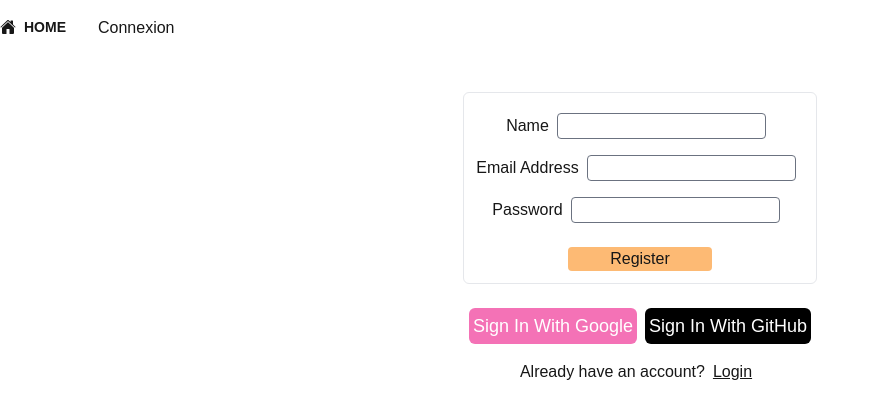
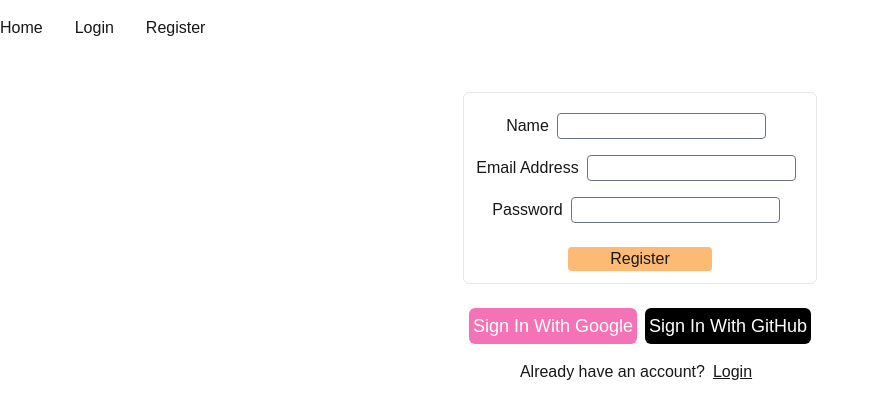
Before and after one commit to Flibouche/next-postgres, a Next.js app: page /register in a window 1280 px wide. Shown: the top 418 px of the page, without its empty margins (0-880 px from the left). Built offline with nearby package versions, Linux system fonts and the light colour scheme; no server answers.

Commit message:
📦 NEW: Refactor authentication components; replace Login and Logout components; implement new LoginForm and SocialLogins components; create RegisterPage and DashboardPage.

```diff
--- a/app/(auth)/login/page.tsx
+++ b/app/(client)/(auth)/login/page.tsx
@@ -1,4 +1,4 @@
-import Login from "@/components/Login";
+import Login from "@/components/LoginForm";
 
 export default function LoginPage() {
     return <Login />
--- a/app/(auth)/register/page.tsx
+++ b/app/(client)/(auth)/register/page.tsx
@@ -1,5 +1,5 @@
 import React from 'react'
-import RegistrationForm from '@/components/RegistrationForm'
+import RegistrationForm from '@/components/auth/RegistrationForm'
 
 import Link from 'next/link'
 
--- a/app/page.tsx
+++ b/app/page.tsx
@@ -1,50 +1,21 @@
-// import prisma from '@/lib/prisma'
-
-import LoginForm from "@/components/Login";
-import Logout from "@/components/Logout";
 import { auth } from "@/lib/auth";
-import Image from "next/image";
-import Link from "next/link";
 
 export default async function Home() {
-    // const users = await prisma.user.findMany();
     const session = await auth();
     return (
         <div className="min-h-screen bg-gray-500 flex flex-col items-center justify-center -mt-16 text-black">
             <div className="flex flex-col justify-center items-center m-4">
-                <h1 className="text-3xl my-3">Hey, time to Sign In</h1>
-                <LoginForm />
-                <p className="my-3">
-                    Don't you have an account?
-                    <Link href="register" className="mx-2 underline">Register</Link>
-                </p>
+                <h1 className="text-3xl my-3">Hey, this is the home page</h1>
             </div>
-            {session?.user?.name && session?.user?.image ? (
-                <>
-                    <h1 className="text-3xl my-2">
-                        Welcome, {session?.user?.name}
-                    </h1>
-                    <Image
-                        src={session?.user?.image}
-                        alt={session?.user?.name}
-                        width={72}
-                        height={72}
-                        className="rounded-full"
-                    />
-                    <Logout />
-                </>
+            {session ? (
+                <h1 className="text-3xl my-2">
+                    Welcome, {session?.user?.name}
+                </h1>
             ) : (
                 <h1 className="text-3xl my-2">
                     Welcome, {session?.user?.email}
                 </h1>
             )}
-            {/* <ol className="list-decimal list-inside font-[family-name:var(--font-geist-sans)]">
-                {users.map((user) => (
-                    <li key={user.id} className="mb-2">
-                        {user.name}
-                    </li>
-                ))}
-            </ol> */}
         </div>
     );
 }
--- a/components/Header.tsx
+++ b/components/Header.tsx
@@ -1,5 +1,3 @@
-"use client";
-
 // Components
 import Nav from "./Nav";
 
@@ -8,7 +6,7 @@ const Header = () => {
     return (
         <header className="w-full bg-primary-50 py-4">
             <div className="container mx-auto flex items-center justify-between">
-                <div className="hidden items-center gap-8 xl:flex">
+                <div className="items-center gap-8 xl:flex">
                     <Nav />
                 </div>
             </div>
--- a/components/Nav.tsx
+++ b/components/Nav.tsx
@@ -1,72 +1,38 @@
-"use client";
+import { auth } from '@/lib/auth';
+import Link from 'next/link';
+import Logout from './auth/Logout';
 
-import { signOut, useSession } from 'next-auth/react';
-import Image from 'next/image';
-// Next
-import Link from 'next/link';
-import { usePathname } from 'next/navigation';
-
-// Icons
-import { IoHome } from 'react-icons/io5';
-// import { PiArticleNyTimesFill } from "react-icons/pi";
-// import SignoutForm from '@/ui/signout-form';
-
-
-const links = [
-    { name: 'Home', path: '/', icon: <IoHome className='size-4' /> },
-];
-
-// const authLinks = [
-//     { name: 'Login', path: '/login', icon: <PiArticleNyTimesFill className='size-4' /> },
-//     { name: 'Register', path: '/register', icon: <PiArticleNyTimesFill className='size-4' /> },
-// ]
-
-const Nav = () => {
-    const pathname: string = usePathname();
-    const { data: session } = useSession();
+export default async function Nav() {
+    const session = await auth();
 
     return (
         <nav className="flex items-center gap-8" aria-label='Desktop navigation'>
-            {/* Links */}
-            {links.map((link, index) => (
-                <Link
-                    href={link.path}
-                    key={index}
-                    className={`${link.path === pathname && "border-b border-primary-800 text-primary hover:text-primary"
-                        } text-sm font-bold uppercase duration-300 ease-in-out hover:text-primary-800 `}
-                >
-                    <div className='inline-flex items-center gap-2'>
-                        {link.icon}
-                        {link.name}
+            <div className='flex items-center gap-8'>
+                {/* Home */}
+                <Link href='/'>
+                    Home
+                </Link>
+
+                {/* Session */}
+                {session ? (
+                    <div className='flex items-center gap-8'>
+                        <Link href='/dashboard'>
+                            {session?.user?.name}
+                        </Link>
+                        <Logout />
                     </div>
-                </Link>
-            ))}
-            {session?.user ? (
-                <>
-                    {session?.user?.image && (
-                        <Image
-                            src={session.user.image}
-                            alt="user avatar"
-                            width={32}
-                            height={32}
-                            className="rounded-full"
-                        />
-                    )}
-                    {session.user.name && (
-                        <span>{session.user.name}</span>
-                    )}
-                    <button onClick={() => signOut()}>
-                        Déconnexion
-                    </button>
-                </>
-            ) : (
-                <Link href="/login">
-                    <button>Connexion</button >
-                </Link >
-            )
-            }
+                ) : (
+                    <div className='flex items-center gap-8'>
+                        <Link href='/login'>
+                            Login
+                        </Link>
+                        <Link href='/register'>
+                            Register
+                        </Link>
+                    </div>
+                )}
+
+            </div>
         </nav >
     );
 };
-
-export default Nav;
--- a/components/Logout.tsx
+++ b/components/auth/Logout.tsx
@@ -3,7 +3,7 @@ import { doLogout } from "@/app/actions/actions"
 const Logout = () => {
     return (
         <form action={doLogout}>
-            <button className="bg-blue-400 my-2 text-white p-1 rounded" type="submit">Logout</button>
+            <button className="bg-blue-400 text-white p-1 rounded" type="submit">Logout</button>
         </form>
     )
 }
--- a/components/RegistrationForm.tsx
+++ b/components/auth/RegistrationForm.tsx
@@ -7,7 +7,7 @@ const RegistrationForm = () => {
 
     const router = useRouter();
 
-    async function handleSubmit(event) {
+    async function handleSubmit(event: React.FormEvent<HTMLFormElement>) {
         event.preventDefault();
 
         try {
@@ -29,11 +29,16 @@ const RegistrationForm = () => {
                 })
             });
 
-            response.status === 201 && router.push('/');
+            if (response.status === 201) {
+                router.push('/');
+            }
 
-
-        } catch (e) {
-            console.error(e.message)
+        } catch (error) {
+            if (error instanceof Error) {
+                console.error(error.message);
+            } else {
+                console.error(error);
+            }
         }
     }
 
```
Also changed, not shown: app/(client)/dashboard/page.tsx (renamed from app/dashboard/page.tsx), components/auth/LoginForm.tsx (renamed from components/Login.tsx), components/auth/SocialLogins.tsx (renamed from components/SocialLogins.tsx).
